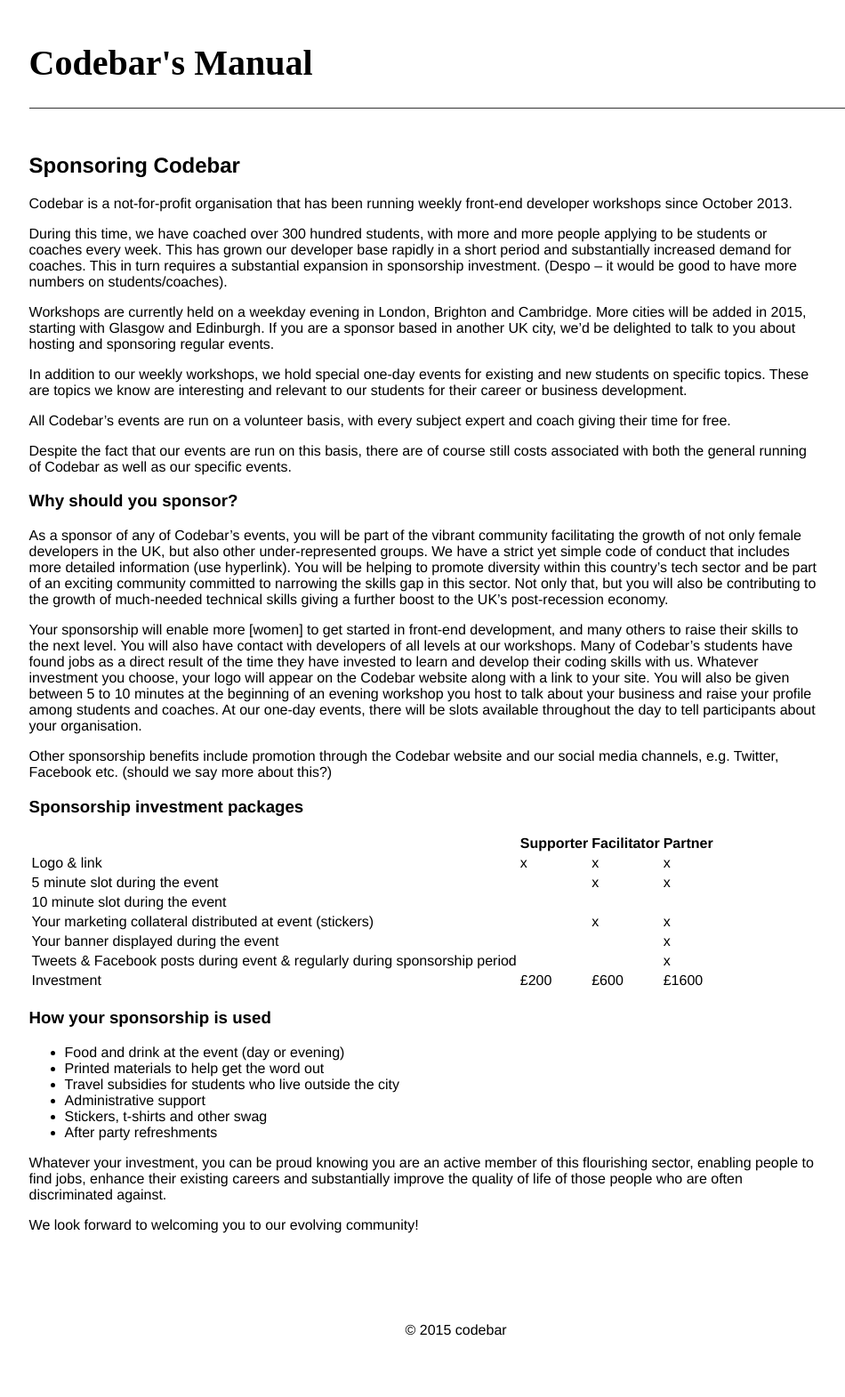
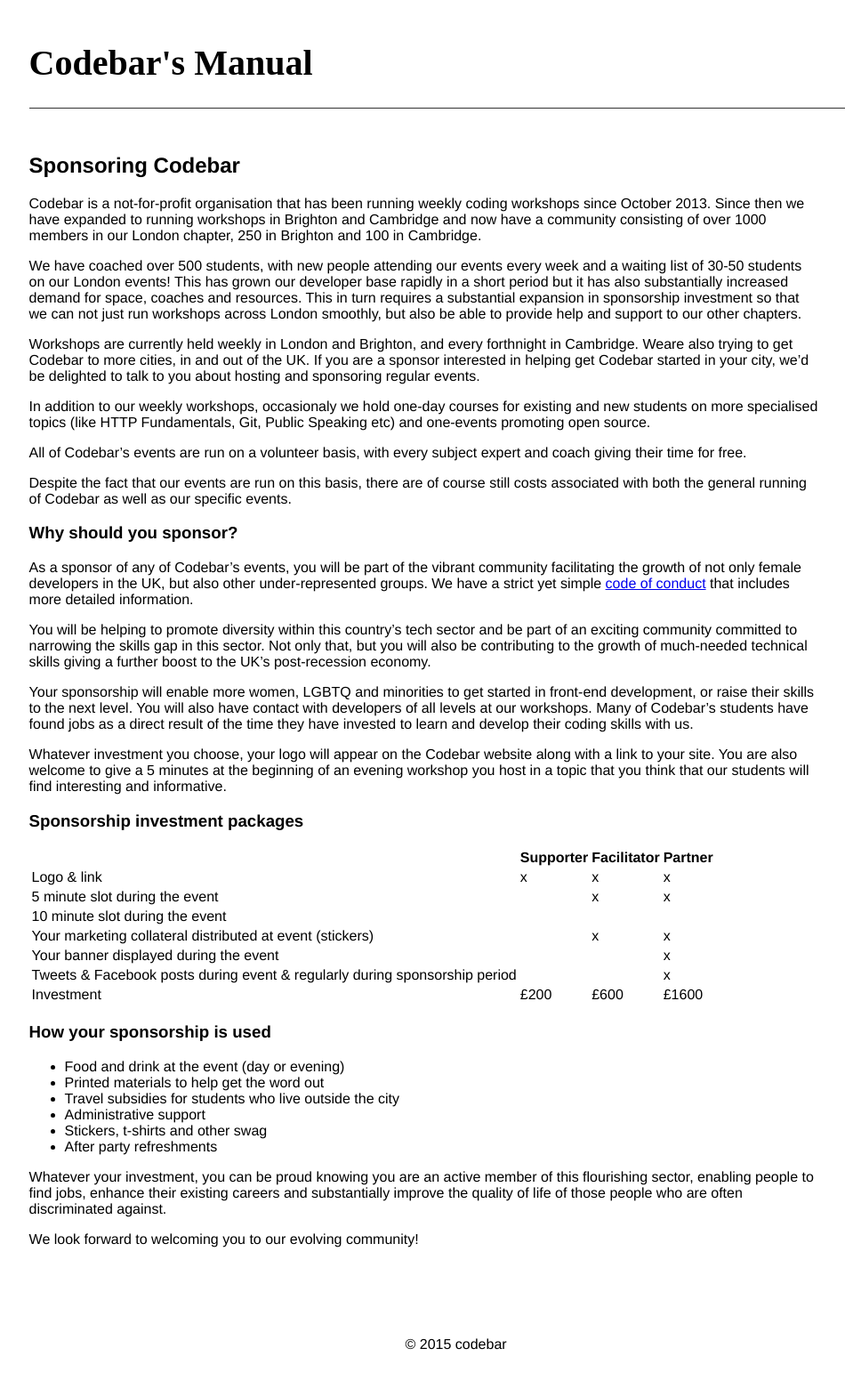
Before and after one commit to codebar/manual, a Jekyll site: the page built from _posts/2014-12-19-becoming-a-sponsor.md, in a window 1280 px wide. Shown: the whole page at 89% size, without its empty margins (163-1113 px from the left). Built offline with Jekyll 4.4.1, drawn with Linux system fonts in a browser that asks for light colours; Markdown is read by kramdown in place of the engine named in the settings.

Commit message:
update intro and why to sponsor

```diff
--- a/_posts/2014-12-19-becoming-a-sponsor.md
+++ b/_posts/2014-12-19-becoming-a-sponsor.md
@@ -3,29 +3,28 @@
 title:  "Sponsoring Codebar"
 ---
 
-Codebar is a not-for-profit organisation that has been running weekly front-end developer workshops since October 2013.
+Codebar is a not-for-profit organisation that has been running weekly coding workshops since October 2013. Since then we have expanded to running workshops in Brighton and Cambridge and now have a community consisting of over 1000 members in our London chapter, 250 in Brighton and 100 in Cambridge.
 
-During this time, we have coached over 300 hundred students, with more and more people applying to be students or coaches every week. This has grown our developer base rapidly in a short period and substantially increased demand for coaches. This in turn requires a substantial expansion in sponsorship investment. (Despo – it would be good to have more numbers on students/coaches).
+We have coached over 500 students, with new people attending our events every week and a waiting list of 30-50 students on our London events! This has grown our developer base rapidly in a short period but it has also substantially increased demand for space, coaches and resources. This in turn requires a substantial expansion in sponsorship investment so that we can not just run workshops across London smoothly, but also be able to provide help and support to our other chapters.
 
-Workshops are currently held on a weekday evening in London, Brighton and Cambridge. More cities will be added in 2015, starting with Glasgow and Edinburgh. If you are a sponsor based in another UK city, we’d be delighted to talk to you about hosting and sponsoring regular events.
+Workshops are currently held weekly in London and Brighton, and every forthnight in Cambridge. Weare also trying to get Codebar to more cities, in and out of the UK. If you are a sponsor interested in helping get Codebar started in your city, we'd be delighted to talk to you about hosting and sponsoring regular events.
 
+In addition to our weekly workshops, occasionaly we hold one-day courses for existing and new students on more specialised topics (like HTTP Fundamentals, Git, Public Speaking etc) and one-events promoting open source.
 
-In addition to our weekly workshops, we hold special one-day events for existing and new students on specific topics. These are topics we know are interesting and relevant to our students for their career or business development.
-
-All Codebar’s events are run on a volunteer basis, with every subject expert and coach giving their time for free.
+All of Codebar’s events are run on a volunteer basis, with every subject expert and coach giving their time for free.
 
 Despite the fact that our events are run on this basis, there are of course still costs associated with both the general running of Codebar as well as our specific events.
 
 ### Why should you sponsor?
 
-As a sponsor of any of Codebar’s events, you will be part of the vibrant community facilitating the growth of not only female developers in the UK, but also other under-represented groups. We have a strict yet simple code of conduct that includes more detailed information (use hyperlink).
+As a sponsor of any of Codebar’s events, you will be part of the vibrant community facilitating the growth of not only female developers in the UK, but also other under-represented groups. We have a strict yet simple [code of conduct](http://codebar.io/code-of-conduct) that includes more detailed information.
+
 You will be helping to promote diversity within this country’s tech sector and be part of an exciting community committed to narrowing the skills gap in this sector. Not only that, but you will also be contributing to the growth of much-needed technical skills giving a further boost to the UK’s post-recession economy.
 
-Your sponsorship will enable more [women] to get started in front-end development, and many others to raise their skills to the next level. You will also have contact with developers of all levels at our workshops. Many of Codebar’s students have found jobs as a direct result of the time they have invested to learn and develop their coding skills with us.
-Whatever investment you choose, your logo will appear on the Codebar website along with a link to your site. You will also be given between 5 to 10 minutes at the beginning of an evening workshop you host to talk about your business and raise your profile among students and coaches.
-At our one-day events, there will be slots available throughout the day to tell participants about your organisation.
+Your sponsorship will enable more women, LGBTQ and minorities to get started in front-end development, or raise their skills to the next level. You will also have contact with developers of all levels at our workshops. Many of Codebar’s students have found jobs as a direct result of the time they have invested to learn and develop their coding skills with us.
 
-Other sponsorship benefits include promotion through the Codebar website and our social media channels, e.g. Twitter, Facebook etc.  (should we say more about this?)
+Whatever investment you choose, your logo will appear on the Codebar website along with a link to your site. You are also welcome to give a 5 minutes at the beginning of an evening workshop you host in a topic that you think that our students will find interesting and informative.
+
 
 
 ### Sponsorship investment packages
```
